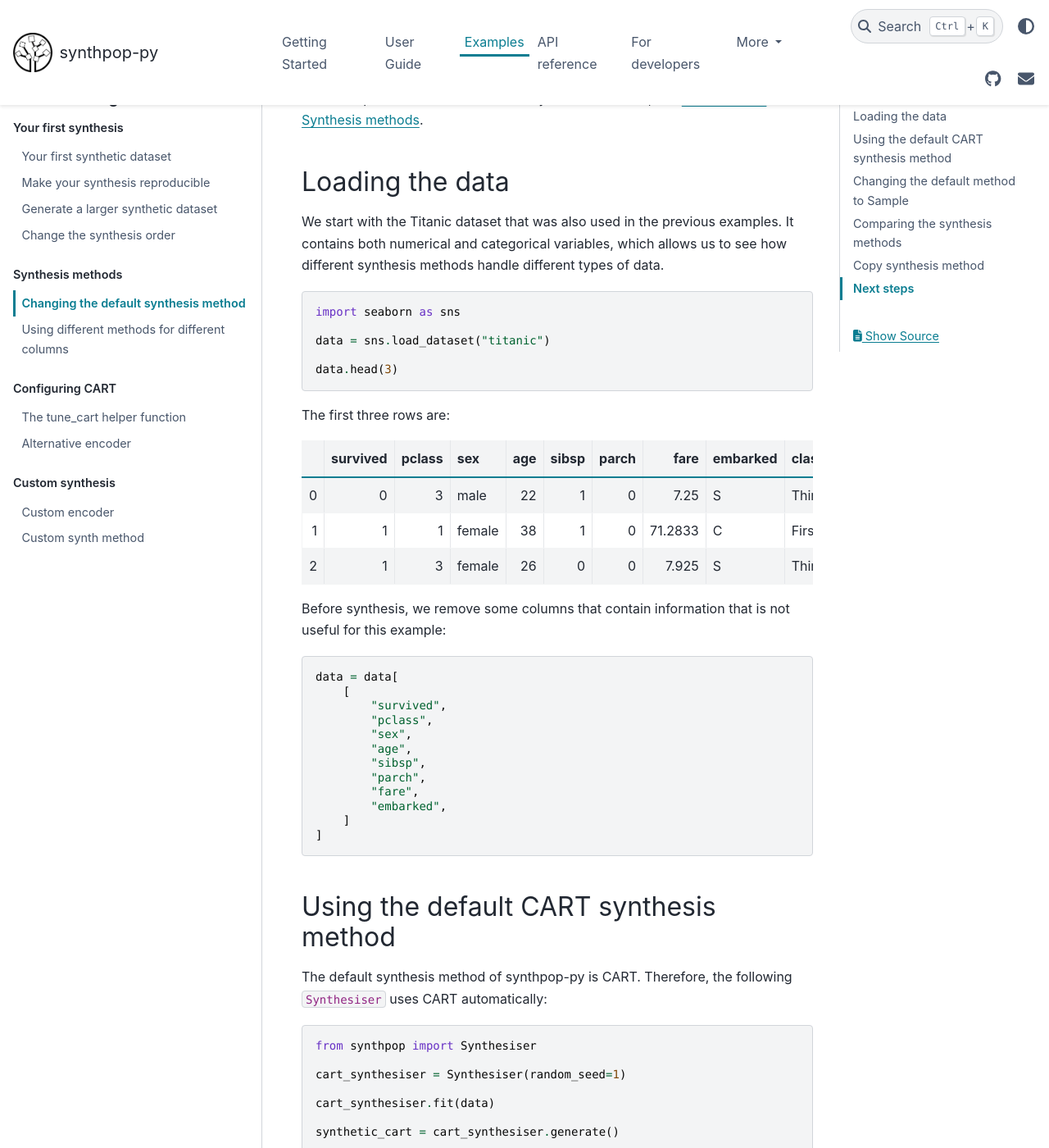
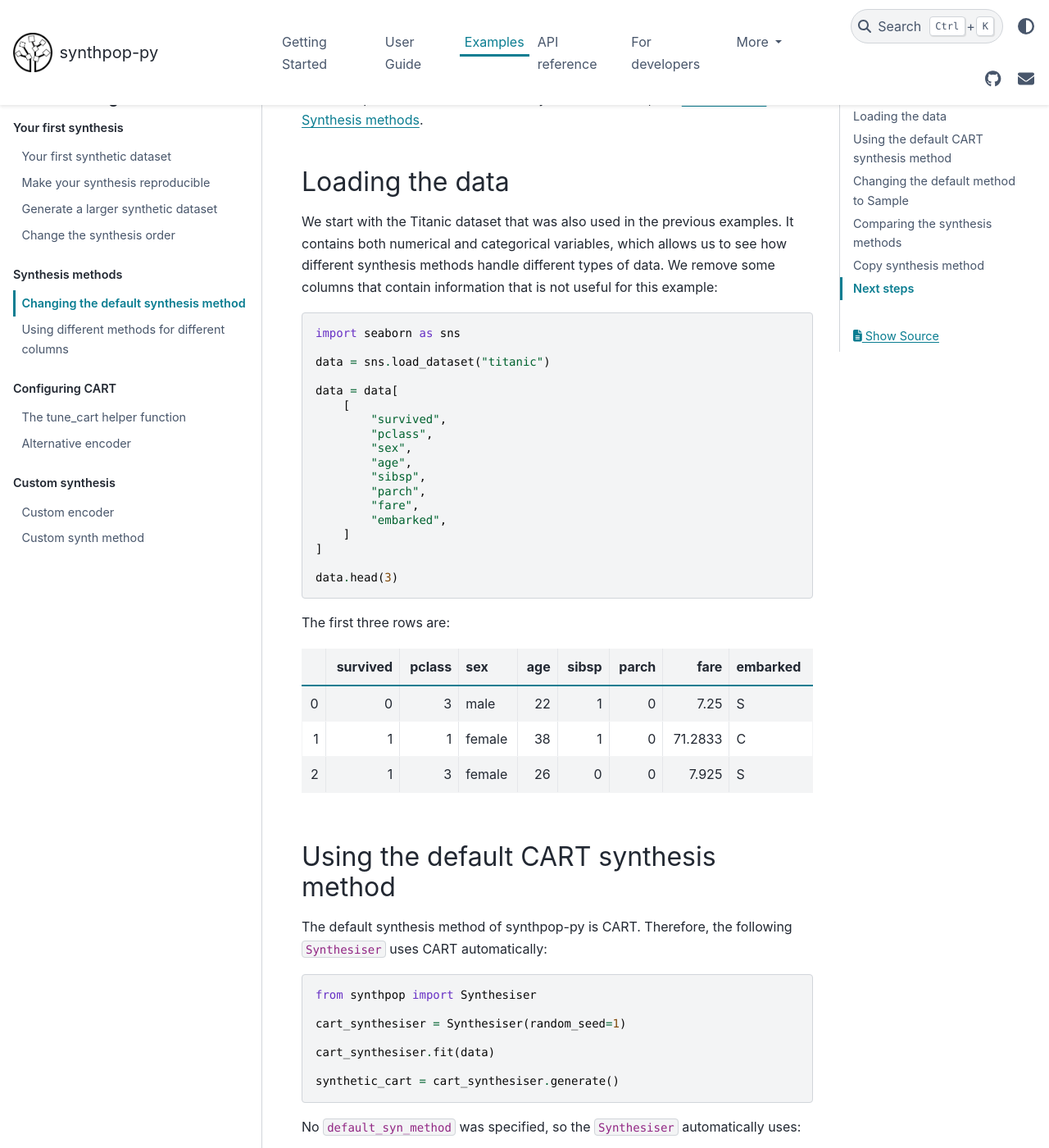
Before and after one commit to duonl/synthpop-py, a Sphinx documentation site: the page built from docs/source/examples/changing_the_default_method.md, in a window 1280 px wide and 1400 px high, scrolled down 629 px. Shown: the whole window at 82% size. Built offline with Sphinx 7.4.7 and the PyData theme 0.15.4, drawn with Linux system fonts in a browser that asks for light colours; part of the change alters nothing that is shown.

Commit message:
use less variables

````diff
--- a/docs/source/examples/changing_the_default_method.md
+++ b/docs/source/examples/changing_the_default_method.md
@@ -10,23 +10,12 @@ In this example, we will explore how to change the `default_syn_method` paramete
 For a complete overview of available synthesis methods, see [User Guide 3: Synthesis methods](../user_guides/3_synthesis_methods.md).
 
 ## Loading the data
-We start with the Titanic dataset that was also used in the previous examples. It contains both numerical and categorical variables, which allows us to see how different synthesis methods handle different types of data.
+We start with the Titanic dataset that was also used in the previous examples. It contains both numerical and categorical variables, which allows us to see how different synthesis methods handle different types of data. We remove some columns that contain information that is not useful for this example:
 ```python
 import seaborn as sns
 
 data = sns.load_dataset("titanic")
 
-data.head(3)
-```
-The first three rows are:
-|    |   survived |   pclass | sex    |   age |   sibsp |   parch |    fare | embarked   | class   | who   | adult_male   | deck   | embark_town   | alive   | alone   |
-|---:|-----------:|---------:|:-------|------:|--------:|--------:|--------:|:-----------|:--------|:------|:-------------|:-------|:--------------|:--------|:--------|
-|  0 |          0 |        3 | male   |    22 |       1 |       0 |  7.25   | S          | Third   | man   | True         | nan    | Southampton   | no      | False   |
-|  1 |          1 |        1 | female |    38 |       1 |       0 | 71.2833 | C          | First   | woman | False        | C      | Cherbourg     | yes     | False   |
-|  2 |          1 |        3 | female |    26 |       0 |       0 |  7.925  | S          | Third   | woman | False        | nan    | Southampton   | yes     | True    |
-
-Before synthesis, we remove some columns that contain information that is not useful for this example:
-```python
 data = data[
     [
         "survived",
@@ -39,7 +28,16 @@ data = data[
         "embarked",
     ]
 ]
+
+data.head(3)
 ```
+The first three rows are:
+|    |   survived |   pclass | sex    |   age |   sibsp |   parch |    fare | embarked
+|---:|-----------:|---------:|:-------|------:|--------:|--------:|--------:|:-----------|
+|  0 |          0 |        3 | male   |    22 |       1 |       0 |  7.25   | S          |
+|  1 |          1 |        1 | female |    38 |       1 |       0 | 71.2833 | C          |
+|  2 |          1 |        3 | female |    26 |       0 |       0 |  7.925  | S          |
+
 
 ## Using the default CART synthesis method
 The default synthesis method of synthpop-py is CART. Therefore, the following `Synthesiser` uses CART automatically:
````
Also changed, not shown: docs/source/images/cart_spmse_default.png, docs/source/images/sample_spmse_default.png.
